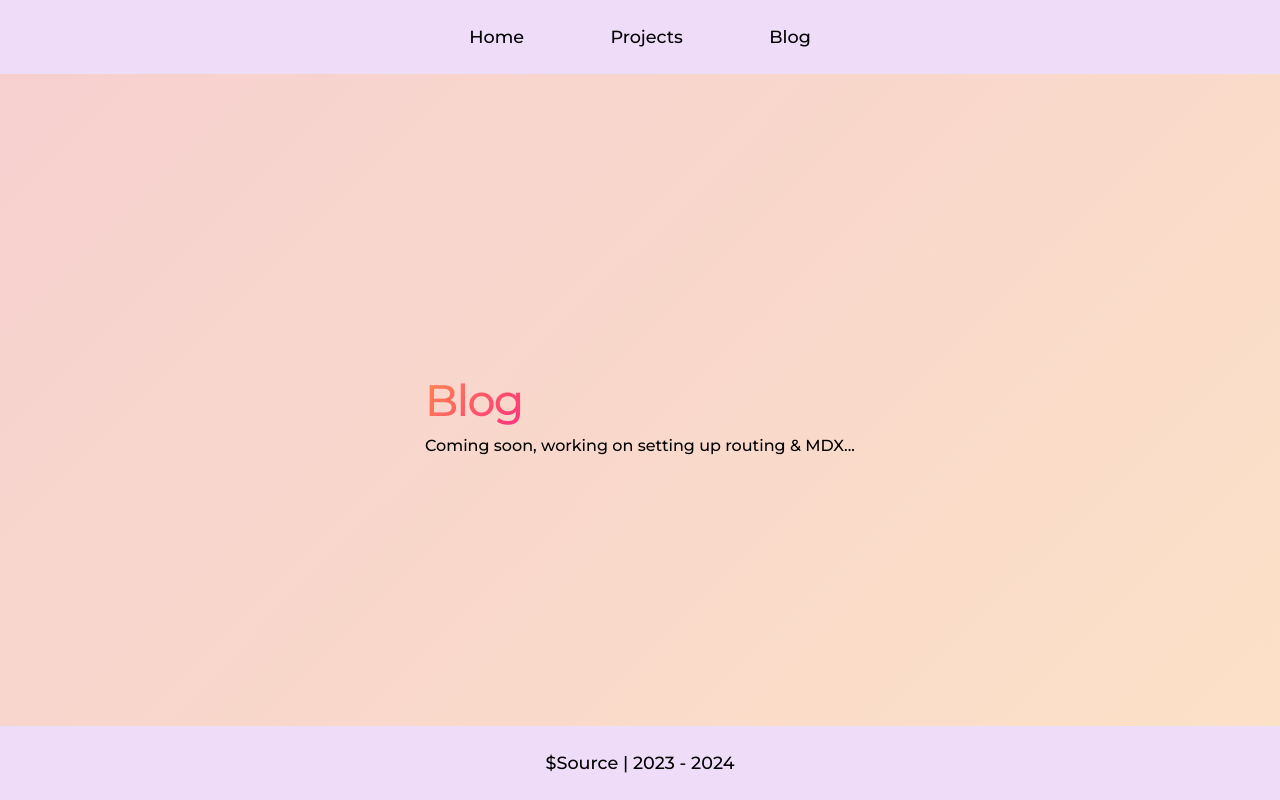
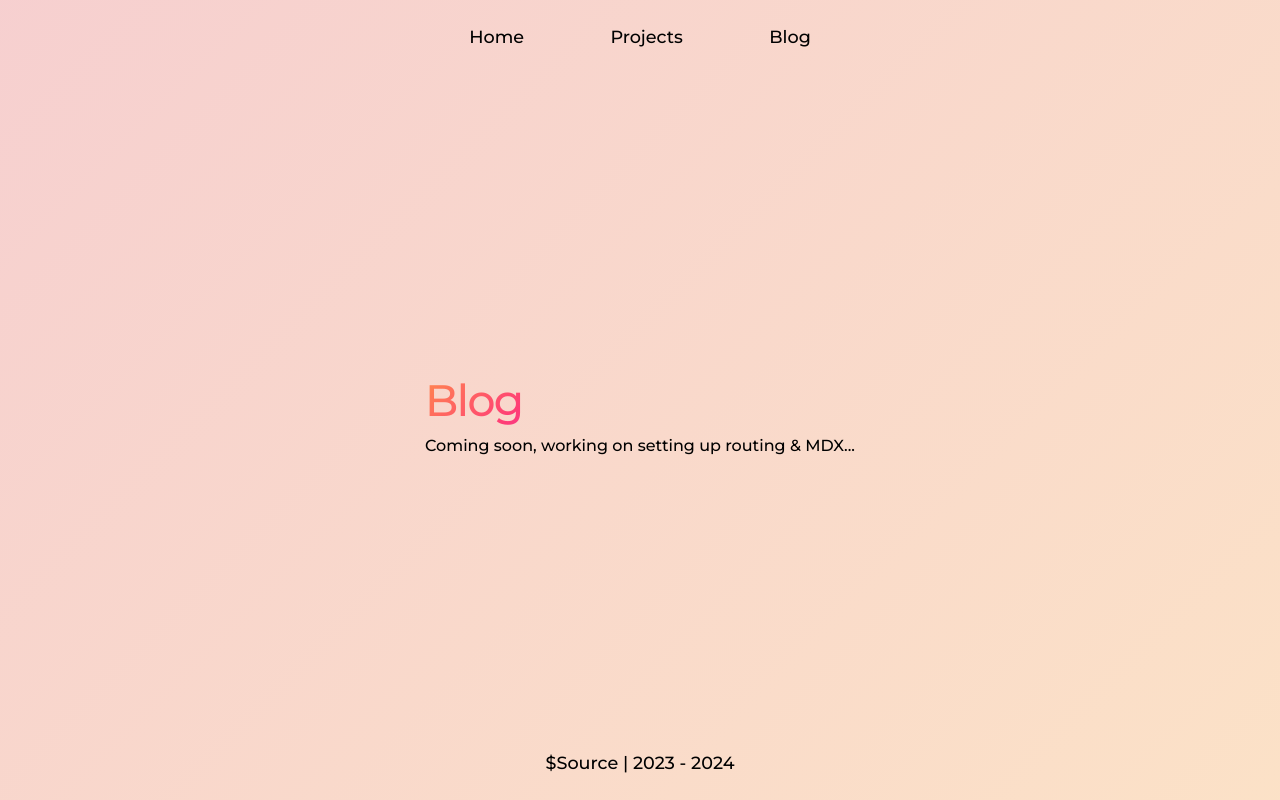
Before and after one commit to reddygtvs/homepage, a React (Create React App) app: page /blog in a window 1280 px wide. Built offline with nearby package versions, Linux system fonts and the light colour scheme.

Commit message:
removed header and footer colors

```diff
--- a/src/App.css
+++ b/src/App.css
@@ -98,7 +98,7 @@ img {
   width: 100vw;
   justify-content: center;
   place-items: center;
-  background: #efdcf9;
+  /* background: #efdcf9; */
 }
 
 /* Header */
@@ -107,7 +107,7 @@ img {
   justify-content: center;
   place-items: center;
   width: 100vw;
-  background: #efdcf9;
+  /* background: #efdcf9; */
 }
 
 /* Header and Footer links */
@@ -119,7 +119,7 @@ img {
   color: black;
   text-decoration: none;
   font-size: 1.1rem;
-  background: #efdcf9;
+  /* background: #efdcf9; */
   transition: transform 0.5s ease;
 }
 
@@ -176,6 +176,10 @@ img {
   text-underline-offset: 4px;
   padding-bottom: 1px;
   color: blueviolet;
+}
+.App-link:hover {
+  background: #f22952;
+  color: white;
 }
 
 /* Name */
@@ -234,10 +238,10 @@ a {
   background-size: contain;
 }
 
-a:hover {
+/* a:hover {
   background: #f22952;
   color: white;
-}
+} */
 
 body {
   background: linear-gradient(-45deg, #ffedc1, #eaa6e4);
```
